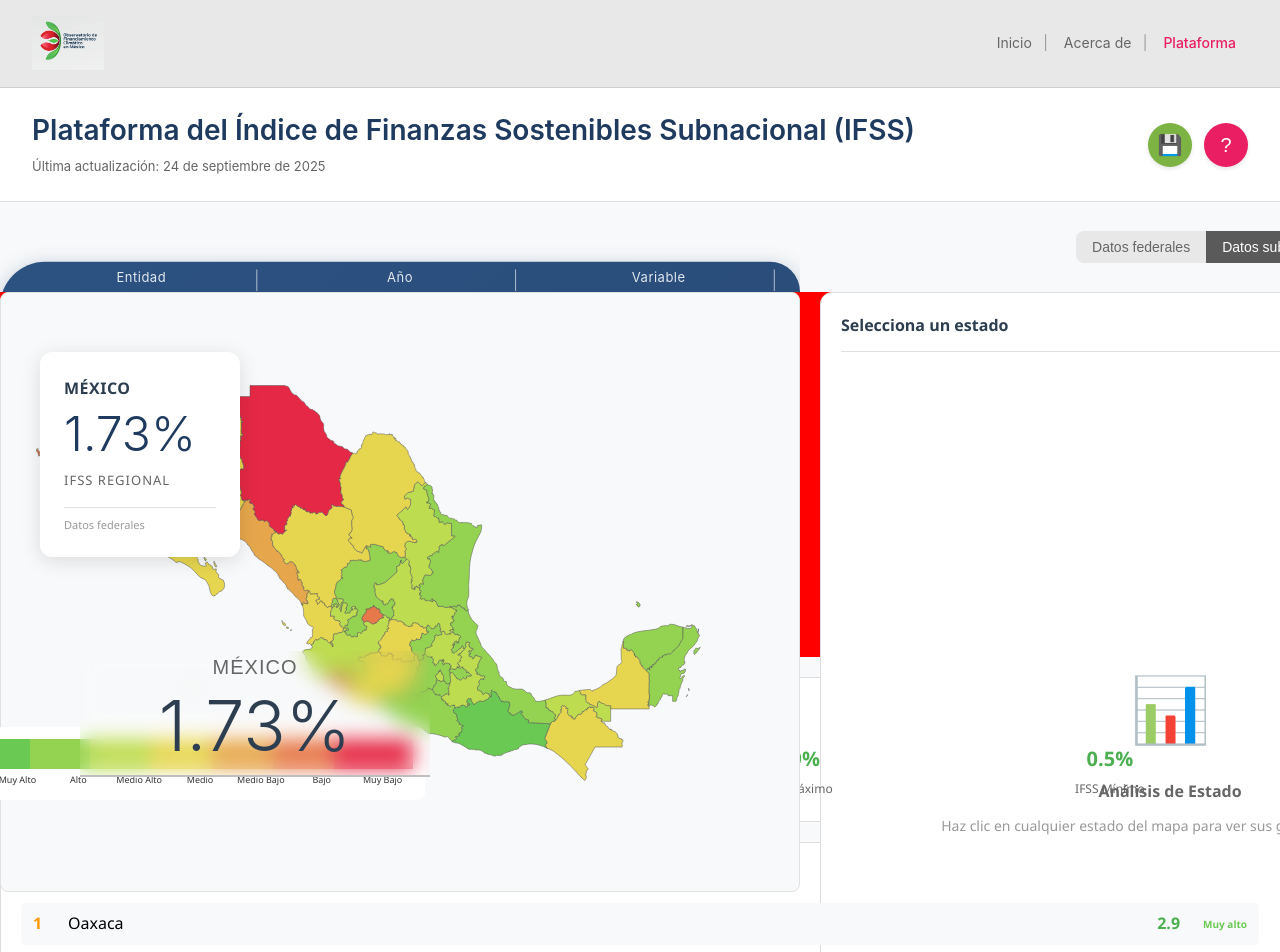
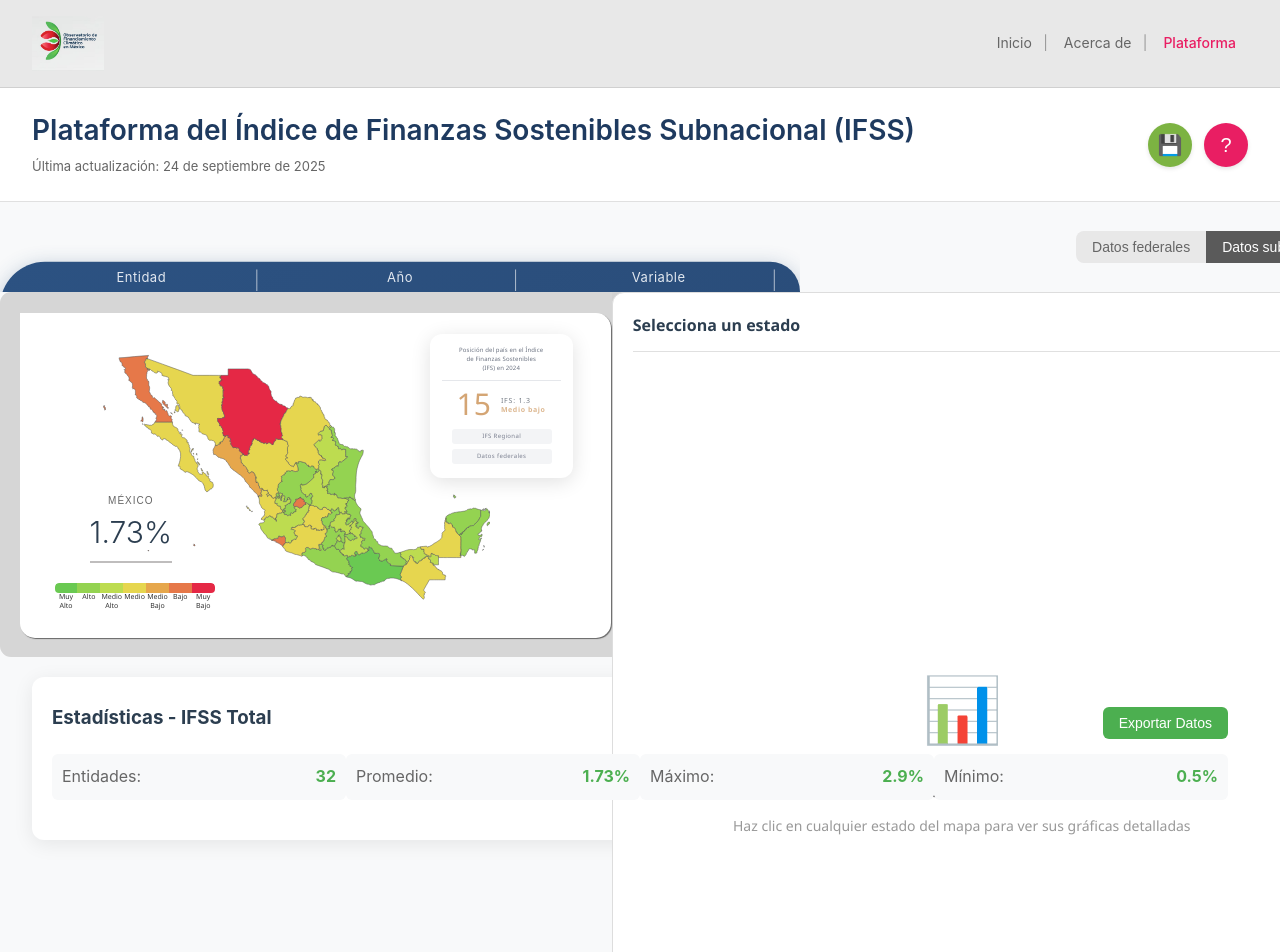
Before and after one commit to aurora-escalera/PlataformaFinanzasSostenibles, a Vue app in the folder frontend/: page /finanzas/mapas in a window 1280 px wide. Shown: the top 952 px of the page. Built offline with nearby package versions, Linux system fonts and the light colour scheme.

Commit message:
Card izquierda ajustada con posicion de ifs nacional

```diff
--- a/frontend/src/composables/useMaps.js
+++ b/frontend/src/composables/useMaps.js
@@ -12,10 +12,10 @@ export const useMaps = () => {
 
   // Configuración del mapa
   const mapConfig = ref({
-    width: 800,
-    height: 600,
-    scale: 1200,
-    center: [-101, 23],
+    width: 470.2,
+    height: 300.4,
+    scale: 700,
+    center: [-106, 25],
     projection: 'geoMercator'
   })
 
--- a/frontend/src/modules/maps/components/MapComponent.vue
+++ b/frontend/src/modules/maps/components/MapComponent.vue
@@ -24,24 +24,31 @@
           <!-- NUEVA CARD FLOTANTE CON INFO DEL ESTADO/NACIONAL -->
           <div class="map-info-card" :class="{ 'state-selected': selectedState }">
             <div class="card-content">
-              <!-- Título del estado o México -->
-              <div class="card-location">
-                {{ selectedState || 'México' }}
+              <!-- Título de la posición del país-->
+              <div class="card-position-title">
+                Posición del país en el Índice<br/>
+                de Finanzas Sostenibles<br/>
+                (IFS) en 2024
               </div>
 
-              <!-- Valor IFSS grande -->
-              <div class="card-ifss-value">
-                {{ getDisplayIFSS() }}%
+              <!-- FLEX 1: Dos columnas en una fila (15 | IFS + Clasificación) -->
+               <!-- {{ getDisplayIFSS() }} -->
+              <div class="card-top-row">
+                <!-- Columna izquierda: Número de posición -->
+                <div class="card-position-number">
+                  15
+                </div>
+                <!-- Columna derecha: IFS y clasificación -->
+                <div class="card-ifss-info">
+                  <div class="ifss-value-text">IFS: 1.3</div>
+                  <div class="ifss-classification">Medio bajo</div>
+                </div>
               </div>
 
-              <!-- Label IFSS -->
-              <div class="card-ifss-label">
-                {{ selectedState ? 'IFSS Estatal' : 'IFSS Regional' }}
-              </div>
-
-              <!-- Tipo de datos -->
-              <div class="card-data-type">
-                Datos {{ selectedState ? 'subnacionales' : 'federales' }}
+                  <!-- FLEX 2: Dos filas (IFS Regional + Datos federales) -->
+              <div class="card-bottom-stack">
+                <div class="card-label-pill" @click="handleIFSRegionalClick">IFS Regional</div>
+                <div class="card-label-pill" @click="handleDatosFederalesClick">Datos federales</div>
               </div>
             </div>
           </div>
@@ -183,51 +190,6 @@
 
         <div class="description">
           <p>{{ getStateInfo(selectedState).descripcion }}</p>
-        </div>
-      </div>
-
-      <!-- Statistics Summary -->
-      <div v-if="generalStats" class="stats-summary">
-        <h3>Resumen Nacional IFSS</h3>
-        <div class="stats-grid">
-          <div class="stat-item">
-            <span class="stat-value">{{ generalStats.totalStates }}</span>
-            <span class="stat-label">Estados</span>
-          </div>
-          <div class="stat-item">
-            <span class="stat-value">{{ generalStats.avgIFSS }}%</span>
-            <span class="stat-label">Promedio IFSS</span>
-          </div>
-          <div class="stat-item">
-            <span class="stat-value">{{ generalStats.maxIFSS }}%</span>
-            <span class="stat-label">IFSS Máximo</span>
-          </div>
-          <div class="stat-item">
-            <span class="stat-value">{{ generalStats.minIFSS }}%</span>
-            <span class="stat-label">IFSS Mínimo</span>
-          </div>
-        </div>
-      </div>
-
-      <!-- Top Performers -->
-      <div class="rankings">
-        <div class="top-performers">
-          <h4>Top 5 Estados IFSS</h4>
-          <div class="ranking-list">
-            <div
-              v-for="(state, index) in topPerformingStates"
-              :key="state.name"
-              class="ranking-item"
-              @click="handleStateClickWithEmit(state.name)"
-            >
-              <span class="rank">{{ index + 1 }}</span>
-              <span class="name">{{ state.name }}</span>
-              <span class="value">{{ state.value || 0 }}</span>
-              <span class="classification" :style="{ color: getIFSSLabel(state.value || 0).color }">
-                {{ getIFSSLabel(state.value || 0).label }}
-              </span>
-            </div>
-          </div>
         </div>
       </div>
     </div>
@@ -393,14 +355,15 @@ watch(error, (newError) => {
 /* NUEVOS ESTILOS PARA LA CARD FLOTANTE */
 .map-info-card {
   position: absolute;
-  top: 60px;
-  left: 40px;
+  top: 21px;
+  left: 410px;
   background: white;
   border-radius: 12px;
-  padding: 24px;
+  padding: 12px;
   box-shadow: 0 4px 20px rgba(0, 0, 0, 0.12);
   z-index: 10;
-  min-width: 200px;
+  width: 143.2px;
+  height: 143.2px;
   transition: all 0.3s ease;
 }
 
@@ -414,20 +377,116 @@ watch(error, (newError) => {
   gap: 8px;
 }
 
-.card-location {
-  font-size: 16px;
-  font-weight: 600;
-  color: #2c3e50;
-  text-transform: uppercase;
-  letter-spacing: 0.5px;
+/* FLEX 1: Dos columnas en una fila */
+.card-top-row {
+  display: flex;
+  flex-direction: row;
+  gap: 10px;
+  align-items: center;
+  padding:0px 15px 2px 15px;
 }
 
-.card-ifss-value {
-  font-size: 48px;
+
+/* Columna izquierda - Posición */
+.card-position-column {
+  display: flex;
+  flex-direction: column;
+  align-items: center;
+  min-width: 100px;
+}
+
+.card-position-number {
+  font-size: 30px;
+  font-weight: 200;
+  color: #D4A574;
+  line-height: 1;
+  position: relative;
+}
+
+.icon-indicator {
+  position: absolute;
+  top: -5px;
+  right: -15px;
+  font-size: 16px;
+  background: #2196F3;
+  border-radius: 50%;
+  width: 30px;
+  height: 30px;
+  display: flex;
+  align-items: center;
+  justify-content: center;
+  color: white;
+}
+
+/* Columna derecha - IFS Info */
+.card-ifss-column {
+  display: flex;
+  flex-direction: column;
+  gap: 8px;
+  justify-content: center;
+}
+
+.ifss-value-text {
+  font-size: 7px;
+  color: #767d86;
   font-weight: 300;
-  color: #1e3a5f;
+  letter-spacing: 0.2ch;
+  margin: 0;
+}
+
+.ifss-classification {
+  font-size: 7px;
+  color: #ddb891;
+  font-weight: 600;
+  letter-spacing: 0.15ch;
+  margin: 0;
   line-height: 1;
-  font-family: -apple-system, BlinkMacSystemFont, 'Segoe UI', Roboto, sans-serif;
+}
+
+/* FLEX 2: Dos filas apiladas */
+.card-bottom-stack {
+  display: flex;
+  flex-direction: column;
+  gap: 5px;
+  padding-left: 10px;
+  padding-top: 0px;
+}
+
+.card-label-pill {
+  background: #f3f4f6;
+  border-radius: 3px;
+  text-align: center;
+  font-size: 6px;
+  color: #7a7f8f;
+  font-weight: 100;
+  height: 15px;
+  width: 100px;
+  letter-spacing: 0.06em;
+  padding-top: 3px;
+  cursor: pointer;  /* NUEVO */
+  transition: all 0.2s ease;
+}
+
+.card-position-title{
+  font-size: 6px;
+  color: #6b7280;
+  letter-spacing: 0.2ch;
+  justify-content: center;
+  font-weight: 500;
+  text-align: center;
+  line-height: 1.5;
+  letter-spacing: 0.02em;  /* Más sutil que 0.2ch */
+  padding-bottom: 7px;
+  border-bottom: 1px solid #e5e7eb;
+}
+
+.card-label-pill:hover {
+  background: #e5e7eb;
+  border-color: #9ca3af;
+}
+
+.card-label-pill:active {
+  background: #d1d5db;
 }
 
 .card-ifss-label {
@@ -485,55 +544,61 @@ watch(error, (newError) => {
   gap: 20px;
   align-items: flex-start;
   padding: 0;
-  background-color: red;
+  background-color: #d6d6d6;
+  border-radius: 11px;
   height: 365.1px;
   width: 1189.5px;
 }
 
 .map-wrapper {
-  width: 800px;
+  left: 19.6px;
+  top: 21.2px;
+  width: 591.8px;
+  height: 324.3px;
   flex-shrink: 0;
   position: relative;
+  background-color: white;
+  border-radius: 15px;
+  box-shadow: 1px 1px 1px #666;
 }
 
-.color-legend {
-  position: absolute;
-  bottom: 100px;
-  left: 25%;
-  transform: translateX(-50%);
-  background: rgba(255, 255, 255, 0.95);
-  border: none;
-  border-radius: 8px;
-  padding: 12px;
-  z-index: 10;
-  backdrop-filter: blur(5px);
-  min-width: 450px;
-  max-width: 450px;
-}
-
+/* Porcentaje dinamico */
 .hover-info-box {
   position: absolute;
-  top: 59%;
-  left: 10%;
+  height: 50px;
+  top: 180px;
+  left: 70px;
   z-index: 15;
   backdrop-filter: blur(10px);
   font-family: Arial, Helvetica, sans-serif;
-  min-width: 350px;
   text-align: center;
   transition: all 0.3s ease;
 }
 
+/* Barra de colores */
+.color-legend {
+  position: absolute;
+  top: 270px;
+  left: 35px;
+  background: rgba(255, 255, 255, 0.95);
+  border: none;
+  border-radius: 8px;
+  z-index: 10;
+  backdrop-filter: blur(5px);
+  width: 130px;
+}
+
 .location-label {
-  font-size: 20px;
+  font-size: 10px;
   color: #666;
-  font-weight: 500;
+  font-weight: 100;
   margin-bottom: 8px;
   text-transform: uppercase;
   letter-spacing: 1px;
 }
 
 .value-display {
-  font-size: 70px;
+  font-size: 30px;
   font-weight: 300;
   color: #2c3e50;
   line-height: 1;
@@ -550,23 +615,28 @@ watch(error, (newError) => {
   border-radius: 4px;
   overflow: hidden;
   border: 0px solid rgba(0,0,0,0.1);
+  height: 40px;
+  width: 160px;
 }
 
 .legend-item-horizontal {
   display: flex;
   flex-direction: column;
   align-items: center;
-  font-size: 20px;
+  font-size: 8px;
   color: #333;
   flex: 1;
   text-align: center;
+
+
 }
 
 .legend-color-horizontal {
-  width: 160%;
-  height: 30px;
+  width: 100%;
+  height: 5px;
   border: none;
-  margin-bottom: 4px;
+
+  padding-bottom: 10px;
 }
 
 .legend-item-horizontal:first-child .legend-color-horizontal {
@@ -578,15 +648,13 @@ watch(error, (newError) => {
 }
 
 .legend-item-horizontal span {
-  padding: 2px 4px;
-  font-size: 9px;
+
+  font-size: 7px;
   line-height: 1.2;
 }
 
 .mexico-map {
-  border: 1px solid #dee3e0;
-  border-radius: 8px;
-  background: #f8f9fa;
+  background: white;
 }
 
 .state-path {
@@ -717,165 +785,9 @@ svg g:hover .state-path:hover  {
   font-size: 14px;
 }
 
-.details-panel {
-  background: white;
-  border: 1px solid #ddd;
-  border-radius: 8px;
-  padding: 20px;
-  margin: 20px 0;
-  box-shadow: 0 2px 8px rgba(0, 0, 0, 0.1);
-}
 
-.details-header {
-  display: flex;
-  justify-content: space-between;
-  align-items: center;
-  margin-bottom: 20px;
-}
 
-.details-header h3 {
-  margin: 0;
-  color: #2196F3;
-}
 
-.close-btn {
-  background: none;
-  border: none;
-  font-size: 18px;
-  cursor: pointer;
-  color: #666;
-}
-
-.details-content {
-  display: grid;
-  grid-template-columns: repeat(auto-fit, minmax(150px, 1fr));
-  gap: 20px;
-  margin-bottom: 20px;
-}
-
-.metric-card {
-  text-align: center;
-  padding: 15px;
-  background: #f8f9fa;
-  border-radius: 6px;
-}
-
-.metric-value {
-  font-size: 24px;
-  font-weight: bold;
-  color: #4CAF50;
-}
-
-.metric-label {
-  font-size: 12px;
-  color: #666;
-  margin-top: 5px;
-}
-
-.metric-classification {
-  font-size: 11px;
-  font-weight: bold;
-  margin-top: 3px;
-}
-
-.description {
-  padding: 10px;
-  background: #f0f0f0;
-  border-radius: 4px;
-}
-
-.stats-summary {
-  background: white;
-  border: 1px solid #ddd;
-  border-radius: 8px;
-  padding: 20px;
-  margin: 20px 0;
-}
-
-.stats-summary h3 {
-  margin: 0 0 15px 0;
-  color: #333;
-}
-
-.stats-grid {
-  display: grid;
-  grid-template-columns: repeat(auto-fit, minmax(150px, 1fr));
-  gap: 15px;
-}
-
-.stat-item {
-  text-align: center;
-}
-
-.stat-value {
-  display: block;
-  font-size: 20px;
-  font-weight: bold;
-  color: #4CAF50;
-}
-
-.stat-label {
-  font-size: 12px;
-  color: #666;
-}
-
-.rankings {
-  margin: 20px 0;
-}
-
-.top-performers {
-  background: white;
-  border: 1px solid #ddd;
-  border-radius: 8px;
-  padding: 20px;
-}
-
-.top-performers h4 {
-  margin: 0 0 15px 0;
-  color: #333;
-}
-
-.ranking-list {
-  display: flex;
-  flex-direction: column;
-  gap: 8px;
-}
-
-.ranking-item {
-  display: flex;
-  align-items: center;
-  gap: 15px;
-  padding: 8px 12px;
-  background: #f8f9fa;
-  border-radius: 4px;
-  cursor: pointer;
-  transition: background 0.2s;
-}
-
-.ranking-item:hover {
-  background: #e3f2fd;
-}
-
-.rank {
-  font-weight: bold;
-  color: #FF9800;
-  min-width: 20px;
-}
-
-.name {
-  flex: 1;
-}
-
-.value {
-  font-weight: bold;
-  color: #4CAF50;
-  margin-right: 8px;
-}
-
-.classification {
-  font-size: 10px;
-  font-weight: bold;
-}
 
 @media (max-width: 1200px) {
   .map-and-charts-wrapper {
@@ -906,10 +818,6 @@ svg g:hover .state-path:hover  {
     padding: 16px;
   }
 
-  .card-ifss-value {
-    font-size: 36px;
-  }
-
   .details-content {
     grid-template-columns: 1fr;
   }
```
